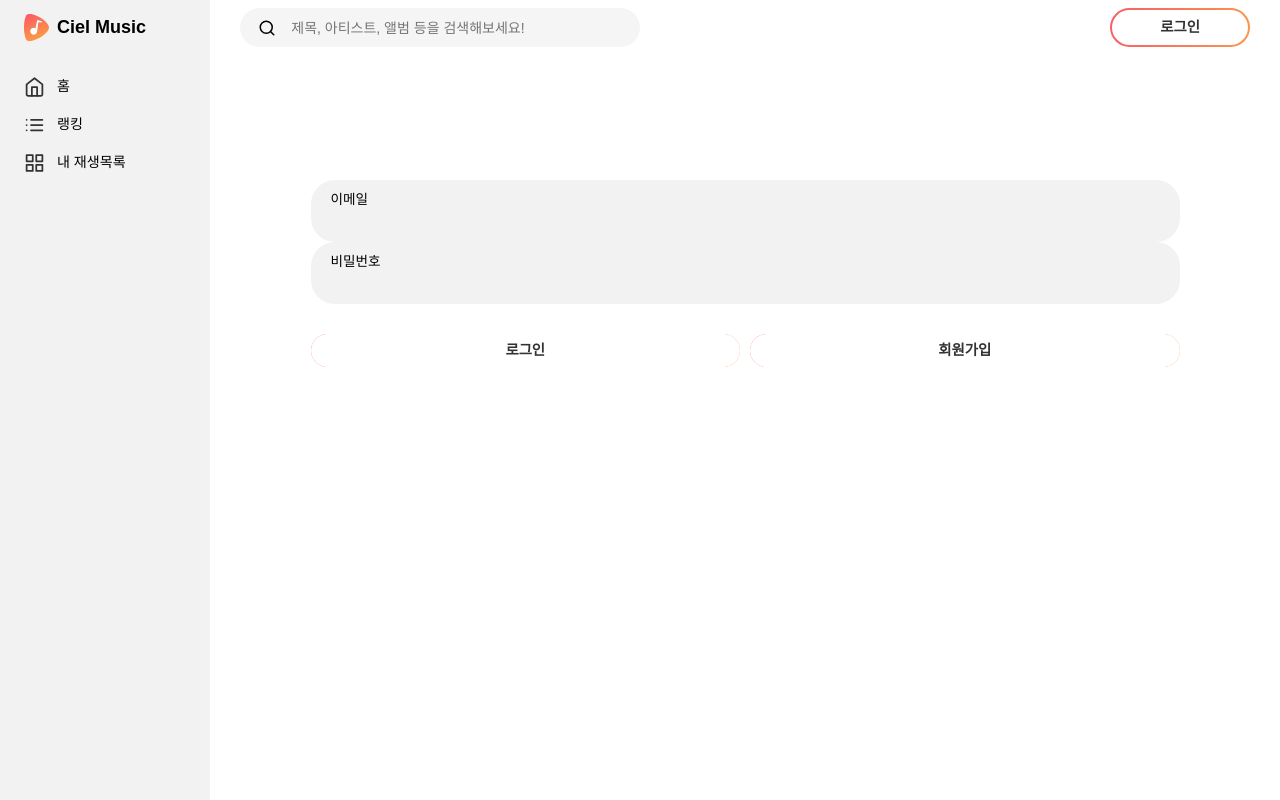
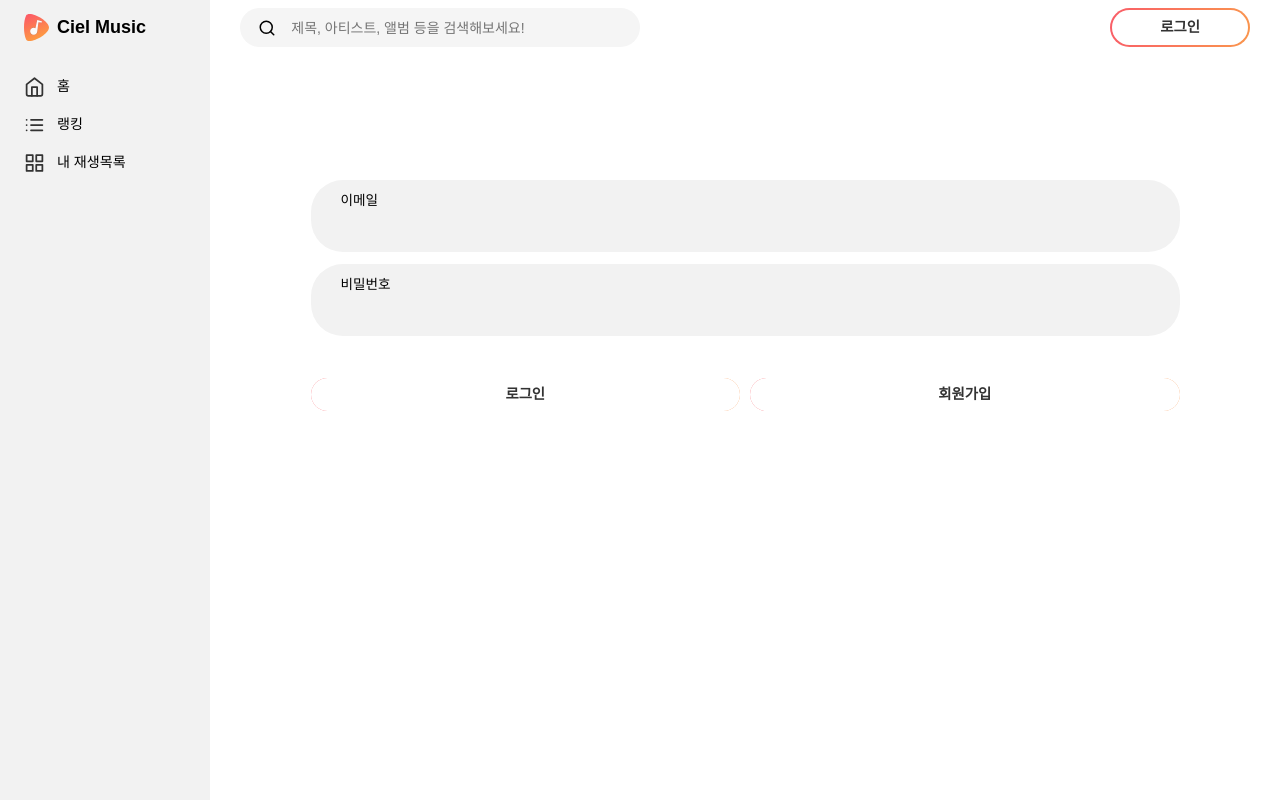
Before and after one commit to splitz-dev/cielmusic-frontend, a Next.js app: page /auth/login in a window 1280 px wide. Built offline with nearby package versions, Linux system fonts and the light colour scheme; a web font is replaced by a local one.

Commit message:
style: 👁 Padding~

```diff
--- a/components/Input/index.tsx
+++ b/components/Input/index.tsx
@@ -3,12 +3,13 @@ import styled from '@emotion/styled'
 
 const InputContainer = styled.div`
   display: inline-block;
-  padding: 10px 20px;
+  padding: 10px 30px;
   width: 100%;
   background: var(--gray-600);
-  border-radius: 24px;
+  border-radius: 32px;
   outline: none;
-  line-height: 1.5;
+  line-height: 1.6;
+  margin-bottom: 12px;
   &:focus {
     outline: none;
   }
@@ -17,8 +18,10 @@ const InputContainer = styled.div`
     border: 0;
     background: transparent;
     -webkit-appearance: none;
-    font-size: 1rem;
+    font-size: 1.1rem;
+    font-weight: 700;
     outline: none;
+    padding: 5px 0;
   }
   .label {
     display: block;
```
